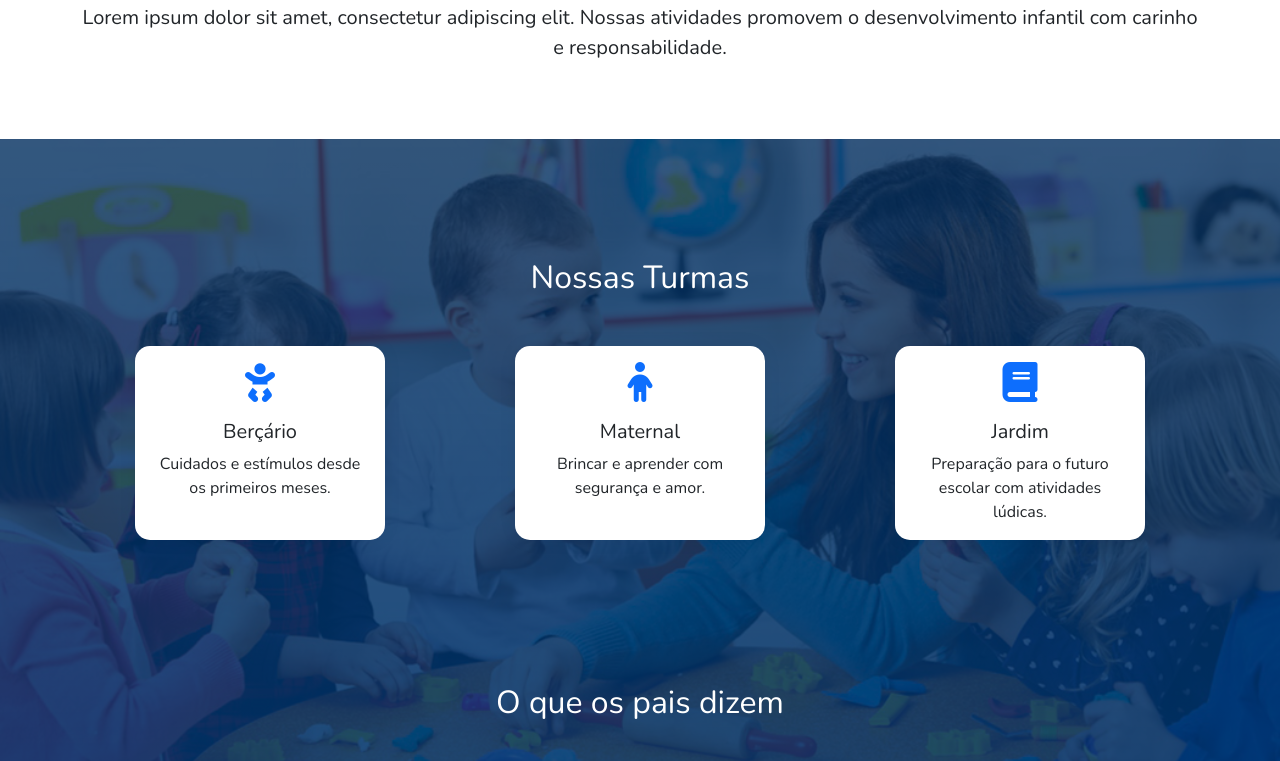
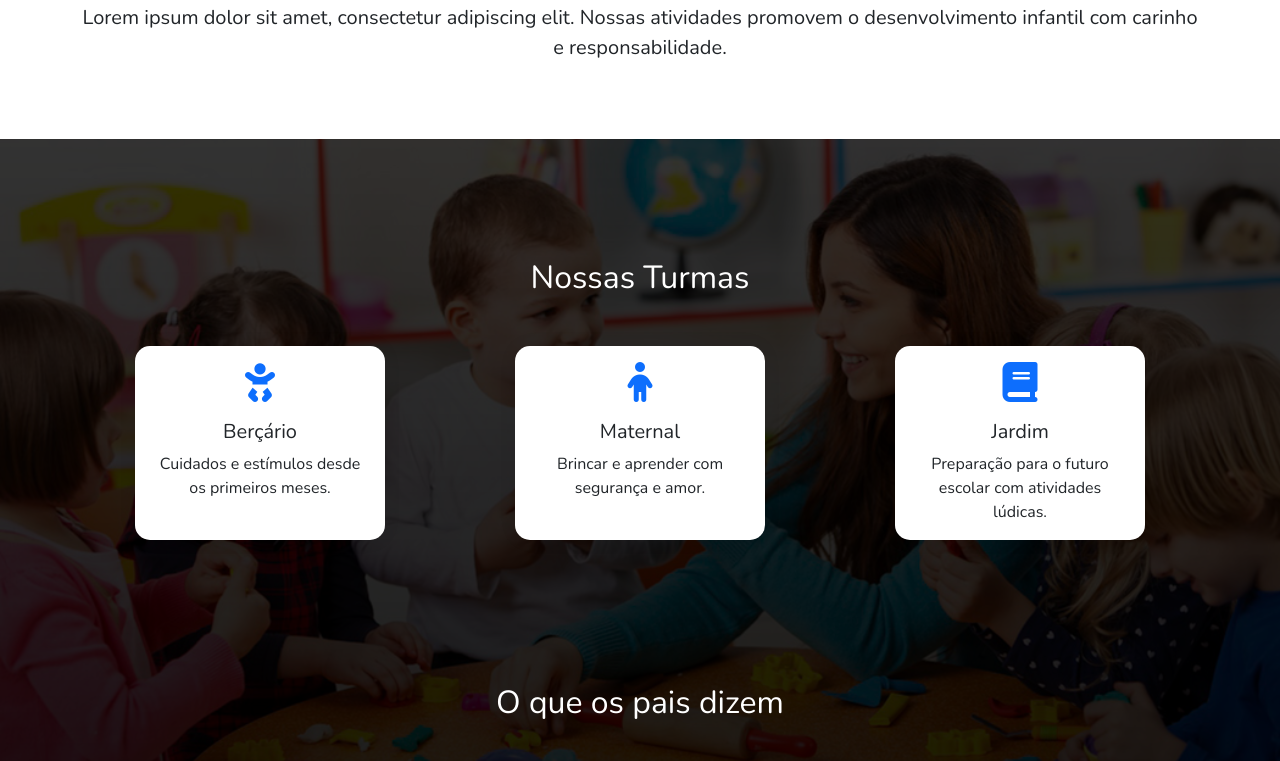
Before and after one commit to gabrieljoaquin99/site-escola, a plain HTML site: page index.html in a window 1280 px wide. Shown: the part 975-1736 px from the top of the page. Drawn offline with nearby package versions, Linux system fonts and the light colour scheme.

Commit message:
Update estilo-index.css

```diff
--- a/css/estilo-index.css
+++ b/css/estilo-index.css
@@ -87,7 +87,7 @@ footer a:hover {
 }
 
 .bg-tur-dep {
-    background: linear-gradient(rgba(0, 123, 255, 0.6), rgba(0, 123, 255, 0.8)),
+    background: linear-gradient(rgba(0, 0, 0, 0.6), rgba(0, 0, 0, 0.8)),
         url('../img/back1.jpg') center/cover no-repeat;
     background-attachment: fixed;
     background-size: cover;
```
